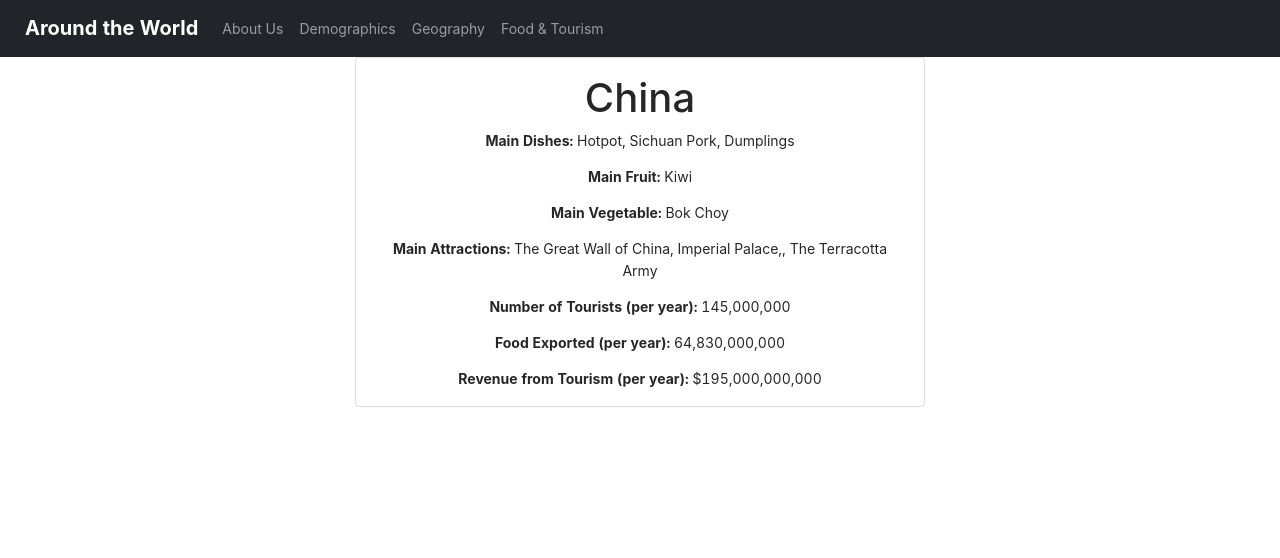
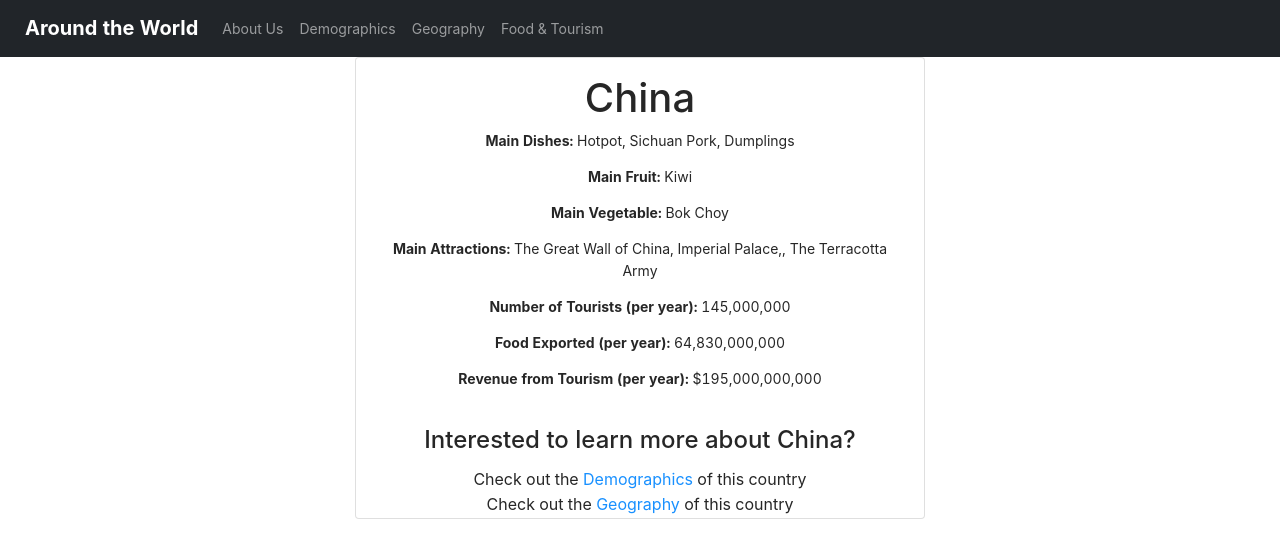
Before and after one commit to preethk0/CS373, a React (Create React App) app in the folder front-end/: page /foodandtourism/China in a window 1280 px wide. Shown: the top 558 px of the page. Built offline with nearby package versions, Linux system fonts and the light colour scheme.

Commit message:
added links to other modules

```diff
--- a/front-end/src/screens/FoodAndTourism/FoodAndTourismInstance.js
+++ b/front-end/src/screens/FoodAndTourism/FoodAndTourismInstance.js
@@ -18,6 +18,11 @@ const FoodAndTourismInstance = ({}) => {
             <p class="card-text"> <b> Food Exported (per year):</b> {FoodAndTourismData[country].food_exported.toLocaleString()} </p>
             <p class="card-text"> <b> Revenue from Tourism (per year):</b> ${FoodAndTourismData[country].revenue_from_tourism.toLocaleString()} </p>
         </div>
+        <div className="LinksToModules">
+          <h4> Interested to learn more about {FoodAndTourismData[country].country_name}?</h4>
+          <text>Check out the <a href={"/demographics/" + country}>{"Demographics"}</a> of this country</text><br/>
+          <text>Check out the <a href={"/geography/" + country}>{"Geography"}</a> of this country</text>
+        </div>
       </div>
     </div>
   </div>);
```
